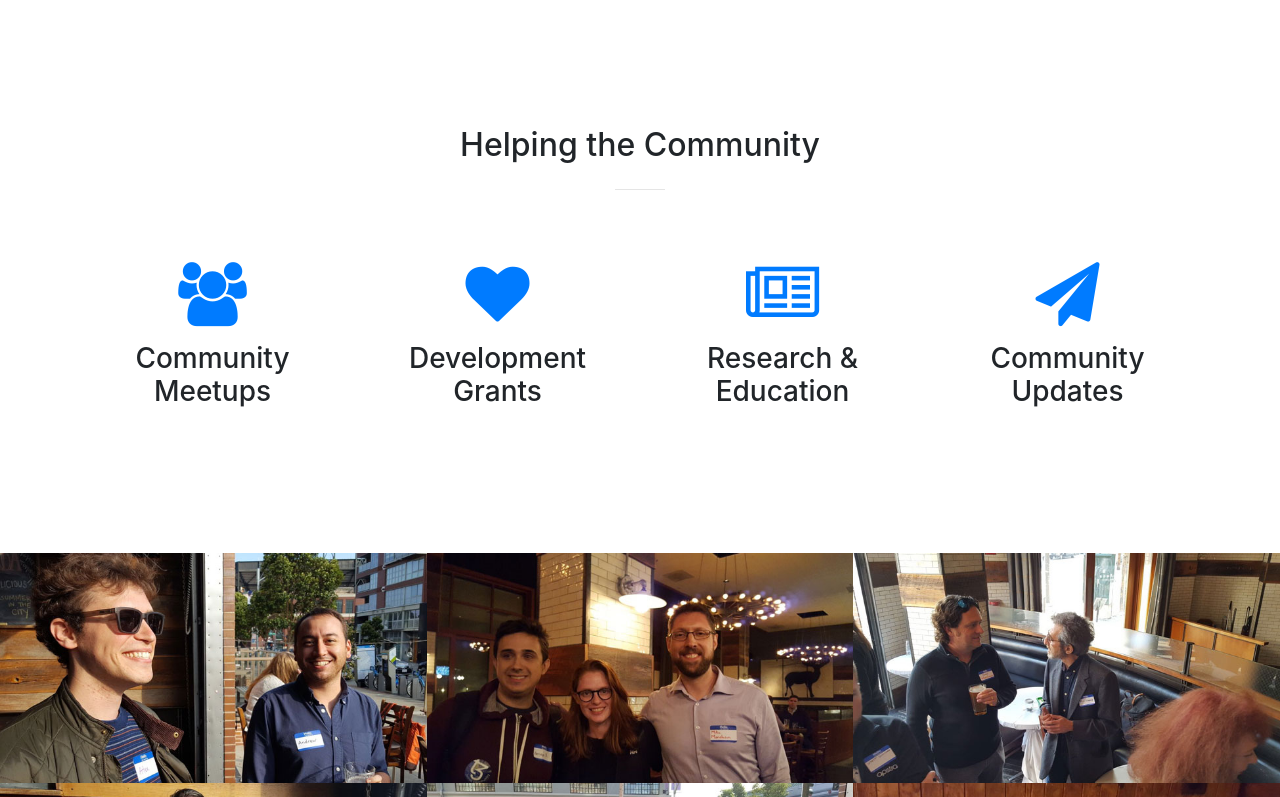
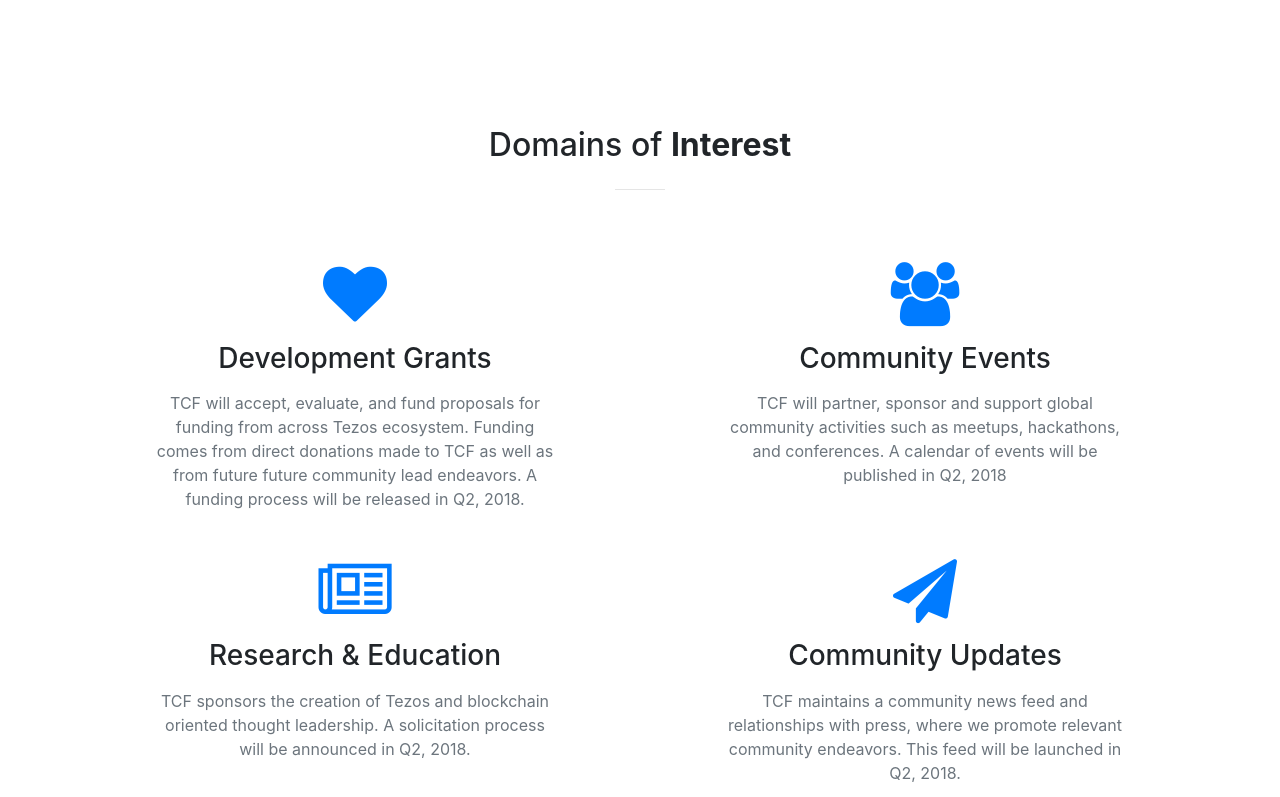
Before and after one commit to TezosCommons/tezoscommons.github.io, a website with bundled scripts: page index.html in a window 1280 px wide. Shown: the part 1423-2220 px from the top of the page. Built offline with nearby package versions, Linux system fonts and the light colour scheme.

Commit message:
Content updates

```diff
--- a/index.html
+++ b/index.html
@@ -70,7 +70,7 @@
       <div class="container">
         <div class="row">
           <div class="col-lg-8 mx-auto text-center">
-            <h2 class="section-heading text-white">A foundation by and for the community</h2>
+            <h2 class="section-heading text-white">A Foundation by and for the <strong>Community</strong></h2>
             <hr class="light my-4">
             <p class="text-faded mb-4">Tezos Commons Foundation is a US based non-profit corporation.  The foundation was formed in the spring of 2018, and leadership was elected through a collaborative effort of over 70 global Tezos community leaders.</p>
             <p class="text-faded mb-4">TCF is an independent entity that supports and guides community endeavors across the Tezos Commonwealth.  We work closely with other Tezos operating organizations and provide a critical bridge between the vision of the the Core Engineering team, the resources of Tezos Foundation, and the passion of the broader ecosystem of users, delegates, developers, businesses, and enthusiasts.</p>
@@ -84,39 +84,39 @@
       <div class="container">
         <div class="row">
           <div class="col-lg-12 text-center">
-            <h2 class="section-heading">Helping the Community</h2>
+            <h2 class="section-heading">Domains of <strong>Interest</strong></h2>
             <hr class="my-4">
           </div>
         </div>
       </div>
       <div class="container">
         <div class="row">
-          <div class="col-lg-3 col-md-6 text-center">
-            <div class="service-box mt-5 mx-auto">
-              <i class="fa fa-4x fa-users text-primary mb-3 sr-icons"></i>
-              <h3 class="mb-3">Community Meetups</h3>
-              <!-- <p class="text-muted mb-0">Lorem ipsum dolor sit amet, ad sit dissentiet repudiandae, et mel probo modus nobis, pri an vitae affert dolores. Inermis accommodare est ad, salutatus definiebas usu ad. Pro legere intellegat ne.</p> -->
-            </div>
-          </div>
-          <div class="col-lg-3 col-md-6 text-center">
+          <div class="col-lg-6 col-md-6 text-center">
             <div class="service-box mt-5 mx-auto">
               <i class="fa fa-4x fa-heart text-primary mb-3 sr-icons"></i>
               <h3 class="mb-3">Development Grants</h3>
-              <!-- <p class="text-muted mb-0">Lorem ipsum dolor sit amet, ad sit dissentiet repudiandae, et mel probo modus nobis, pri an vitae affert dolores. Inermis accommodare est ad, salutatus definiebas usu ad. Pro legere intellegat ne.</p> -->
+              <p class="text-muted mb-0">TCF will accept, evaluate, and fund proposals for funding from across Tezos ecosystem.  Funding comes from direct donations made to TCF as well as from future future community lead endeavors.  A funding process will be released in Q2, 2018.</p>
             </div>
           </div>
-          <div class="col-lg-3 col-md-6 text-center">
+          <div class="col-lg-6 col-md-6 text-center">
+            <div class="service-box mt-5 mx-auto">
+              <i class="fa fa-4x fa-users text-primary mb-3 sr-icons"></i>
+              <h3 class="mb-3">Community Events</h3>
+              <p class="text-muted mb-0">TCF will partner, sponsor and support global community activities such as meetups, hackathons, and conferences.  A calendar of events will be published in Q2, 2018</p>
+            </div>
+          </div>
+          <div class="col-lg-6 col-md-6 text-center">
             <div class="service-box mt-5 mx-auto">
               <i class="fa fa-4x fa-newspaper-o text-primary mb-3 sr-icons"></i>
               <h3 class="mb-3">Research &amp; Education</h3>
-              <!-- <p class="text-muted mb-0">Lorem ipsum dolor sit amet, ad sit dissentiet repudiandae, et mel probo modus nobis, pri an vitae affert dolores. Inermis accommodare est ad, salutatus definiebas usu ad. Pro legere intellegat ne.</p> -->
+              <p class="text-muted mb-0">TCF sponsors the creation of Tezos and blockchain oriented thought leadership.  A solicitation process will be announced in Q2, 2018.</p>
             </div>
           </div>
-          <div class="col-lg-3 col-md-6 text-center">
+          <div class="col-lg-6 col-md-6 text-center">
             <div class="service-box mt-5 mx-auto">
               <i class="fa fa-4x fa-paper-plane text-primary mb-3 sr-icons"></i>
               <h3 class="mb-3">Community Updates</h3>
-              <!-- <p class="text-muted mb-0">Lorem ipsum dolor sit amet, ad sit dissentiet repudiandae, et mel probo modus nobis, pri an vitae affert dolores. Inermis accommodare est ad, salutatus definiebas usu ad. Pro legere intellegat ne.</p> -->
+              <p class="text-muted mb-0">TCF maintains a community news feed and relationships with press, where we promote relevant community endeavors.  This feed will be launched in Q2, 2018.</p>
             </div>
           </div>
         </div>
@@ -164,7 +164,7 @@
       <div class="container">
         <div class="row">
           <div class="col-lg-8 mx-auto text-center">
-            <h2 class="section-heading">Be Social With Us!</h2>
+            <h2 class="section-heading">Connect with <strong>TCF!</strong></h2>
             <hr class="my-4">
             <p>Keep up to date with the latest  Tezos related news and events by following us below - or send us an email with any of you queries.<p>
             <p class="mb-5"><strong>Thanks for being part of a great community</strong></p>
```
